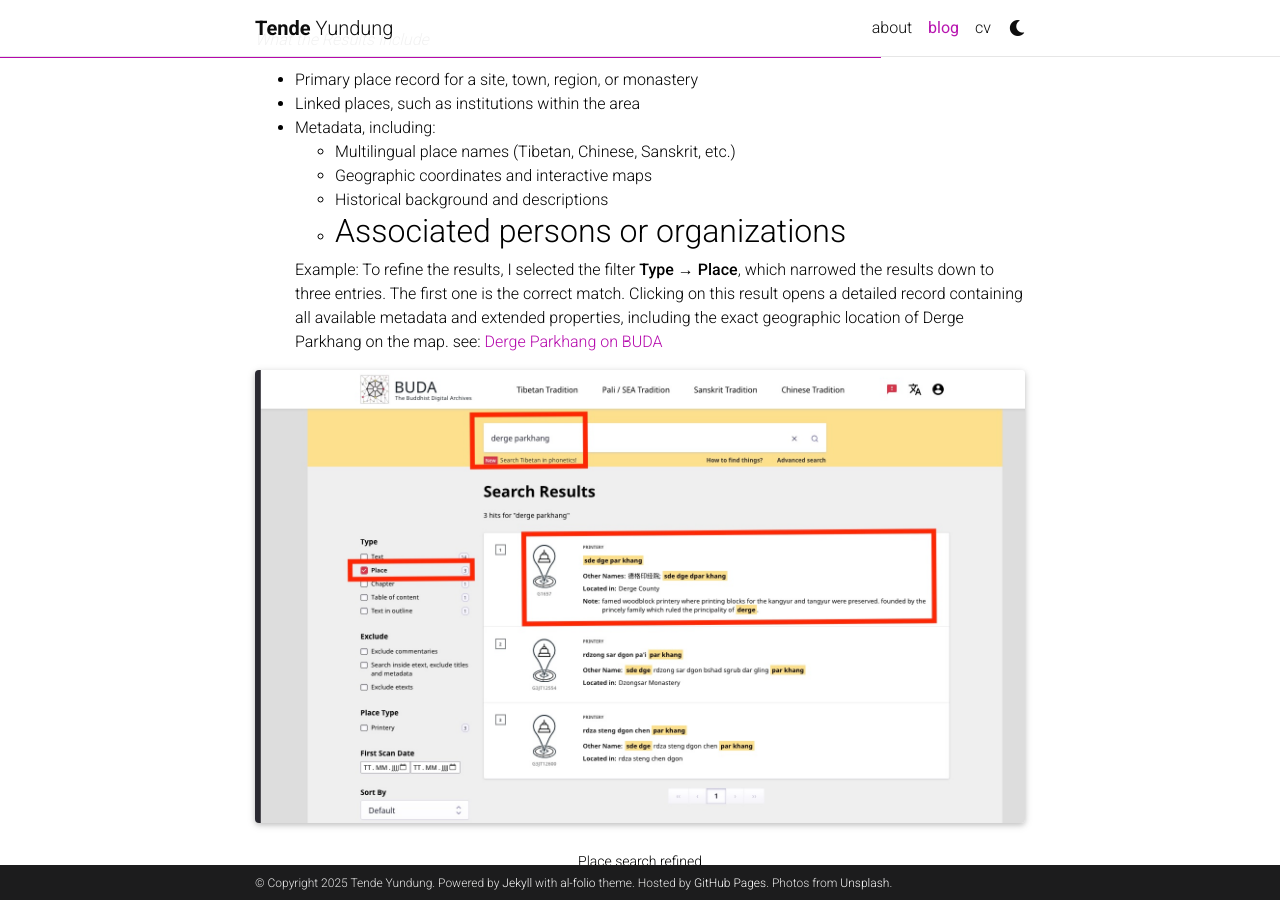
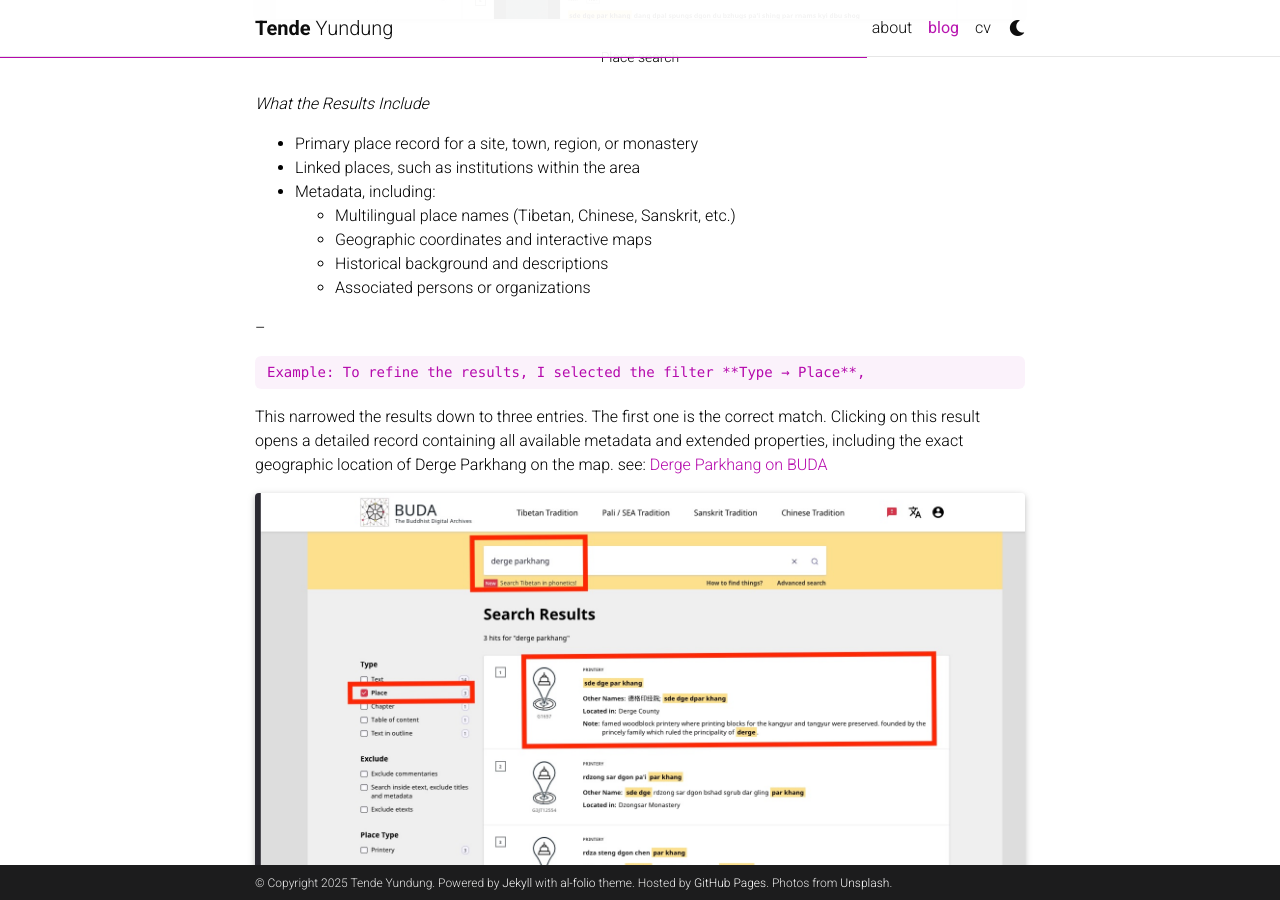
Before and after one commit to yundung/yundung.github.io, a Jekyll site: the page built from _posts/2025-04-18-BUDA2.md, in a window 1280 px wide and 900 px high, scrolled down 5089 px. Built offline with Jekyll 4.4.1, drawn with Linux system fonts in a browser that asks for light colours; full-size pictures stand in for the smaller copies a plugin makes; comment, search, counter and statistics services are not loaded; a style sheet for code colours, icons or effects is not loaded; some of the changed text lies outside the part shown.

Commit message:
examples formatting

```diff
--- a/_posts/2025-04-18-BUDA2.md
+++ b/_posts/2025-04-18-BUDA2.md
@@ -124,9 +126,12 @@
     - Geographic coordinates and interactive maps
     - Historical background and descriptions
     - Associated persons or organizations
+
 --
 
-    Example: To refine the results, I selected the filter **Type → Place**, which narrowed the results down to three entries. The first one is the correct match. Clicking on this result opens a detailed record containing all available metadata and extended properties, including the exact geographic location of Derge Parkhang on the map. see: [Derge Parkhang on BUDA](http://purl.bdrc.io/resource/G1657)
+    Example: To refine the results, I selected the filter **Type → Place**,
+
+This narrowed the results down to three entries. The first one is the correct match. Clicking on this result opens a detailed record containing all available metadata and extended properties, including the exact geographic location of Derge Parkhang on the map. see: [Derge Parkhang on BUDA](http://purl.bdrc.io/resource/G1657)
 
 
 <div class="row mt-3">
```
Also changed, not shown: other parts of _posts/2025-04-18-BUDA2.md (+3 -1 lines).
